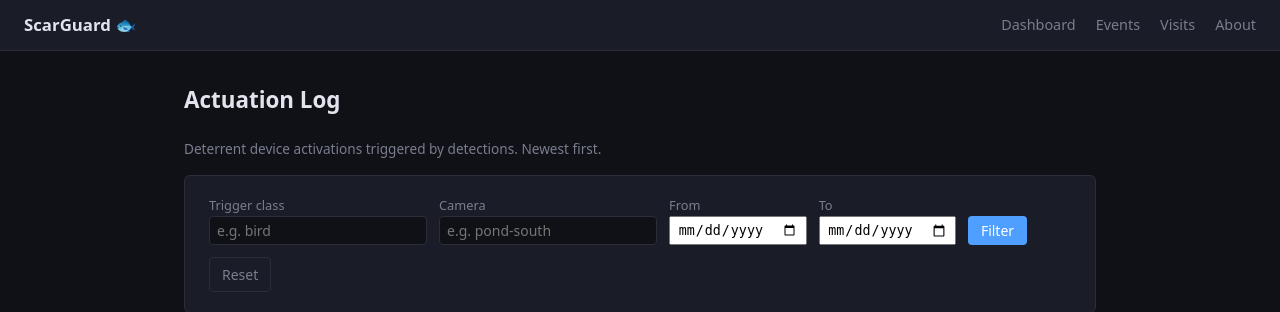
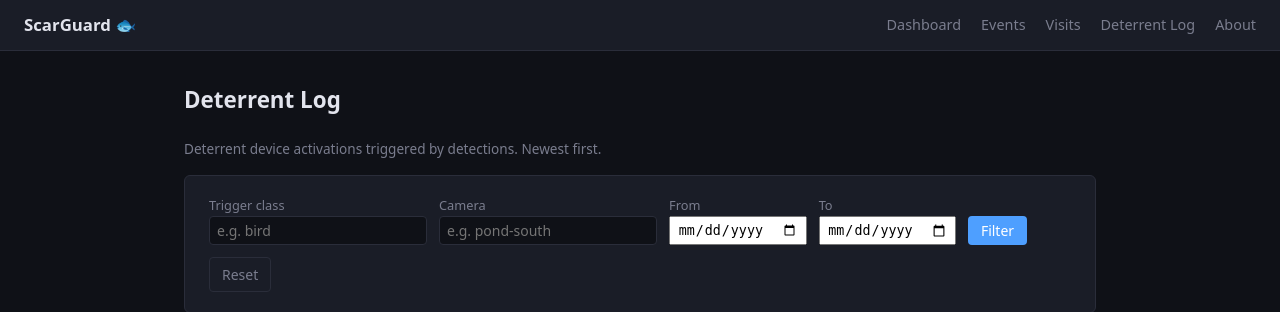
Before and after one commit to sentania-labs/scarguard, a Python web app: template services/web/src/templates/actuations.html in a window 1280 px wide. Shown: the top 312 px of the page. Run offline with Jinja, Linux system fonts and the light colour scheme; the template is opened without the code that fills it, so the values that code supplies are empty; some libraries are stand-ins or nearby versions.

Commit message:
refactor(v0.13.1): move deterrent log to main nav at /deterrent-log
Rename from "Actuations" in the admin dropdown to "Deterrent Log" in
the main nav bar (next to Events and Visits). Drop admin-only auth
gate — accessible to all authenticated users, same as Events.

Co-Authored-By: Claude Opus 4.6 (1M context) <noreply@anthropic.com>

```diff
--- a/services/web/src/templates/actuations.html
+++ b/services/web/src/templates/actuations.html
@@ -1,12 +1,12 @@
 {% extends "base.html" %}
-{% block title %}Actuations — ScarGuard{% endblock %}
+{% block title %}Deterrent Log — ScarGuard{% endblock %}
 {% block content %}
-<h1>Actuation Log</h1>
+<h1>Deterrent Log</h1>
 <p class="muted" style="font-size:0.85rem;margin-bottom:1rem;">
   Deterrent device activations triggered by detections. Newest first.
 </p>
 
-<form method="get" action="/admin/actuations" class="card" style="display:flex;gap:0.75rem;flex-wrap:wrap;align-items:end;margin-bottom:1rem;">
+<form method="get" action="/deterrent-log" class="card" style="display:flex;gap:0.75rem;flex-wrap:wrap;align-items:end;margin-bottom:1rem;">
   <label style="display:flex;flex-direction:column;font-size:0.8rem;">
     <span class="muted">Trigger class</span>
     <input type="text" name="trigger_class" value="{{ trigger_class }}"
@@ -30,7 +30,7 @@
            style="padding:0.3em 0.5em;">
   </label>
   <button type="submit" class="btn">Filter</button>
-  <a href="/admin/actuations" class="btn btn-secondary">Reset</a>
+  <a href="/deterrent-log" class="btn btn-secondary">Reset</a>
 </form>
 
 <section class="card">
@@ -89,7 +89,7 @@
 
 <script>
 (function() {
-  var evtSrc = new EventSource('/admin/actuations/stream');
+  var evtSrc = new EventSource('/deterrent-log/stream');
   evtSrc.addEventListener('actuation', function(e) {
     var tbody = document.getElementById('actuations-body');
     if (!tbody) return;
--- a/services/web/src/templates/base.html
+++ b/services/web/src/templates/base.html
@@ -18,6 +18,7 @@
     <a href="/">Dashboard</a>
     <a href="/events">Events</a>
     <a href="/events/visits">Visits</a>
+    <a href="/deterrent-log">Deterrent Log</a>
     {% set _user = request.state.user %}
     {% set _role = _user.role if _user and _user.role else ('admin' if _user and _user.is_admin else ('user' if _user else '')) %}
     {% set _is_admin = _role == 'admin' %}
@@ -32,7 +33,6 @@
           <div class="nav-dropdown__sep"></div>
           <a href="/admin/stats">Stats</a>
           <a href="/admin/logs">Logs</a>
-          <a href="/admin/actuations">Actuations</a>
           <div class="nav-dropdown__sep"></div>
           {% if _is_admin %}<a href="/admin/users">Users</a>{% endif %}
           {% if _is_admin %}<a href="/admin/audit-log">Audit Log</a>{% endif %}
```
Also changed, not shown: services/web/src/routes/actuations.py (+1 -10 lines).
